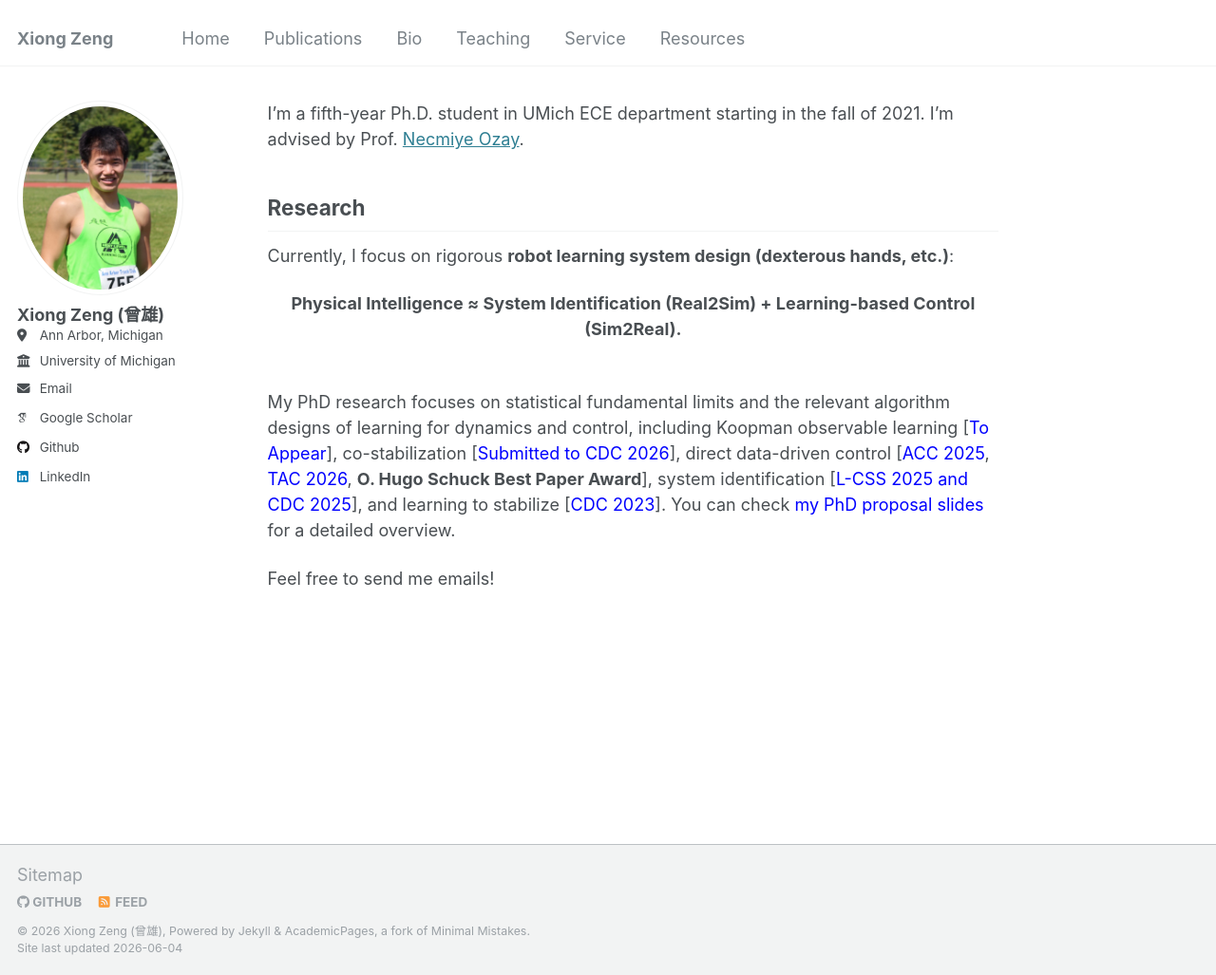
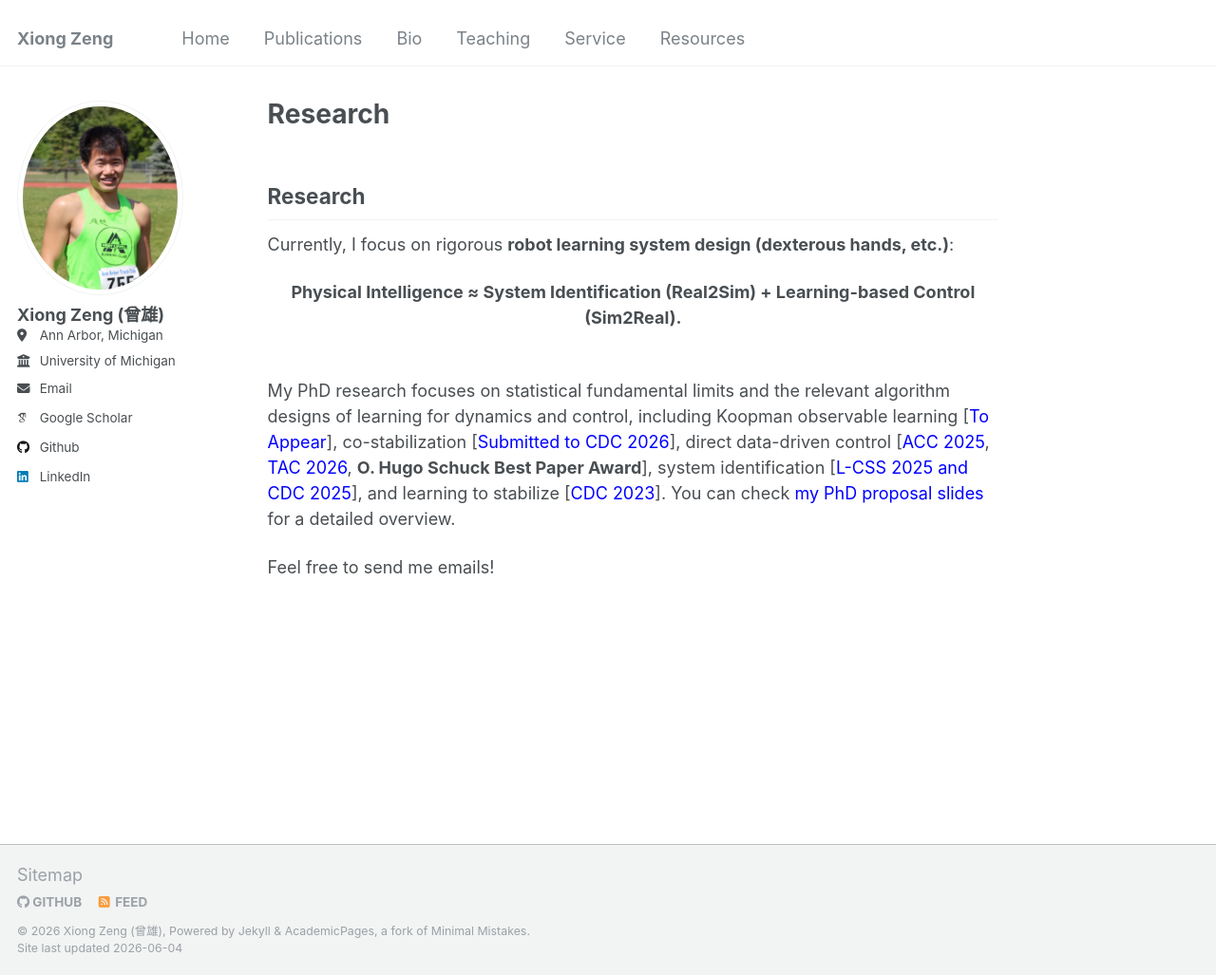
Before and after one commit to zengxiong111/zengxiong.github.io, a Jekyll site: the page built from _pages/about.md, in a window 1280 px wide and 1027 px high. Shown: the whole window at 95% size. Built offline with Jekyll 4.4.1, drawn with Linux system fonts in a browser that asks for light colours; some web fonts are replaced; our own code applies the rules of GitHub Pages for plain Markdown files.

Commit message:
Update about.md

```diff
--- a/_pages/about.md
+++ b/_pages/about.md
@@ -5,8 +5,6 @@
   - /about/
   - /about.html
 ---
-
-I'm a fifth-year Ph.D. student in UMich ECE department starting in the fall of 2021. I'm advised by Prof. <a href="https://web.eecs.umich.edu/~necmiye/" target="_blank">Necmiye Ozay</a>.
 
 ## Research
 
```
